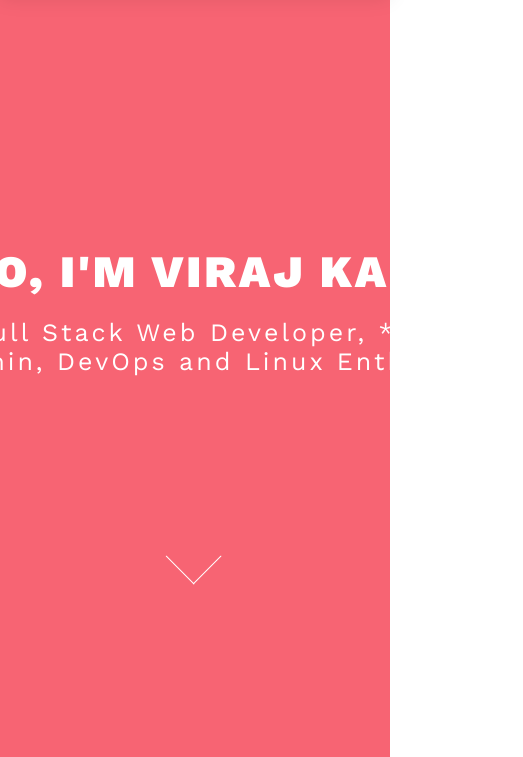
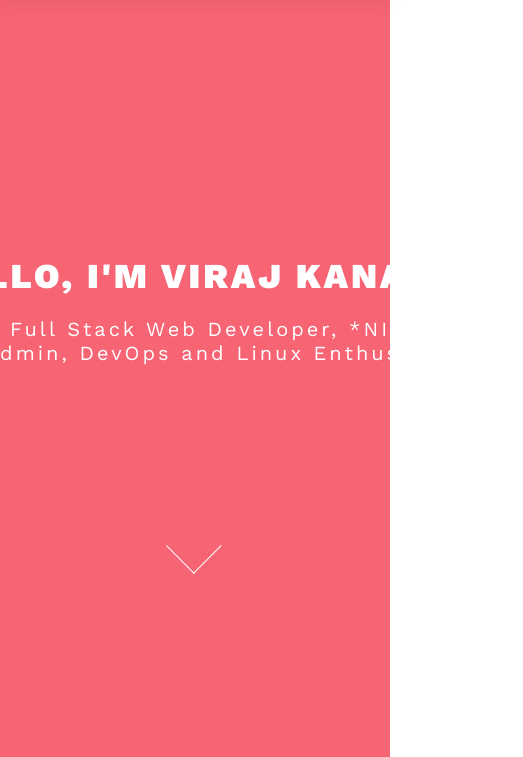
Before and after one commit to VirajKanse/portfolio, a website: page index.html in a window 390 px wide. Shown: the part 87-844 px from the top of the page, 523 px wide, since content can reach past the window. Drawn offline with nearby package versions, Linux system fonts and the light colour scheme; files that its build step writes are made by us from their sources.

Commit message:
Responsive home section for 900px

```diff
--- a/scss/sections/_home.scss
+++ b/scss/sections/_home.scss
@@ -21,6 +21,10 @@
             @include respond(tab-land) {
                 font-size: 4.5rem;
             }
+
+            @include respond(tab-port) {
+                font-size: 3.5rem;
+            }
         }
 
         &-secondary {
@@ -30,6 +34,10 @@
             @include respond(tab-land) {
                 font-size: 2.5rem;
             }
+
+            @include respond(tab-port) {
+                font-size: 2rem;
+            }
         }
     }
 }
```
